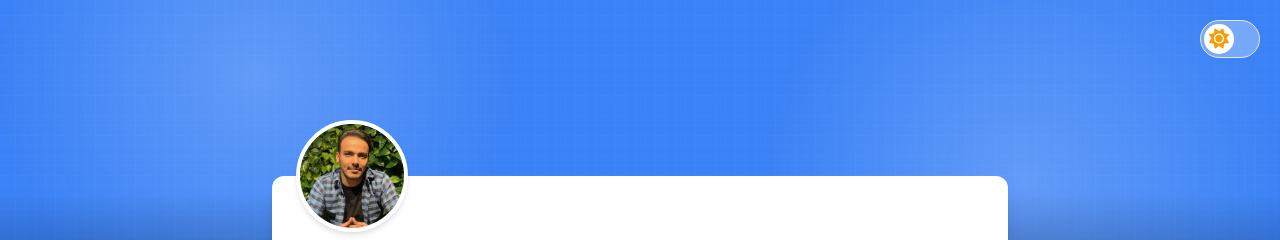
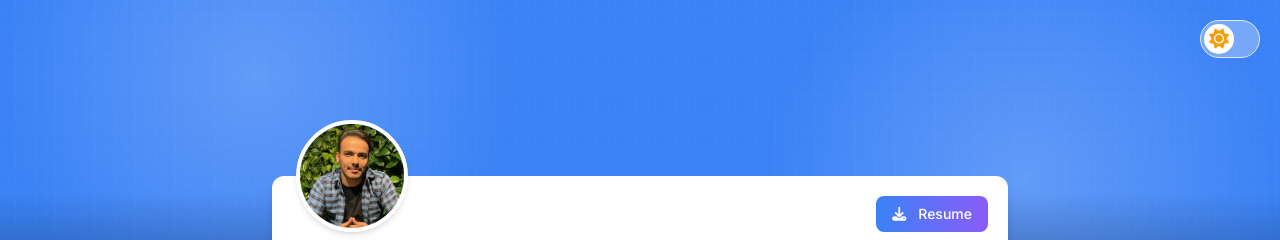
Before and after one commit to amir-rh99/resume, a website: page index.html in a window 1280 px wide. Shown: the top 240 px of the page. Drawn offline with nearby package versions, Linux system fonts and the light colour scheme.

Commit message:
add download link for resume in index.html

```diff
--- a/index.html
+++ b/index.html
@@ -136,6 +136,18 @@
               </p>
             </div>
           </div>
+
+          <a
+            href="./assets/AmirReza_Hammamian_Resume.pdf"
+            download
+            class="group absolute top-5 right-5 inline-flex items-center justify-center gap-3 overflow-hidden rounded-lg bg-gradient-to-r from-primary to-secondary px-4 py-2 font-medium text-white text-sm transition-all duration-300 hover:from-primary hover:via-secondary hover:to-primary focus:outline-none"
+          >
+            <span
+              class="absolute right-0 -mt-12 h-24 w-8 translate-x-12 rotate-12 transform bg-white opacity-10 transition-all duration-1000 group-hover:-translate-x-96"
+            ></span>
+            <i class="fas fa-download transition-all duration-300"></i>
+            <span>Resume</span>
+          </a>
 
           <!-- Info -->
           <div class="flex flex-wrap gap-4 mb-5">
```
Also changed, not shown: 1 other file.
